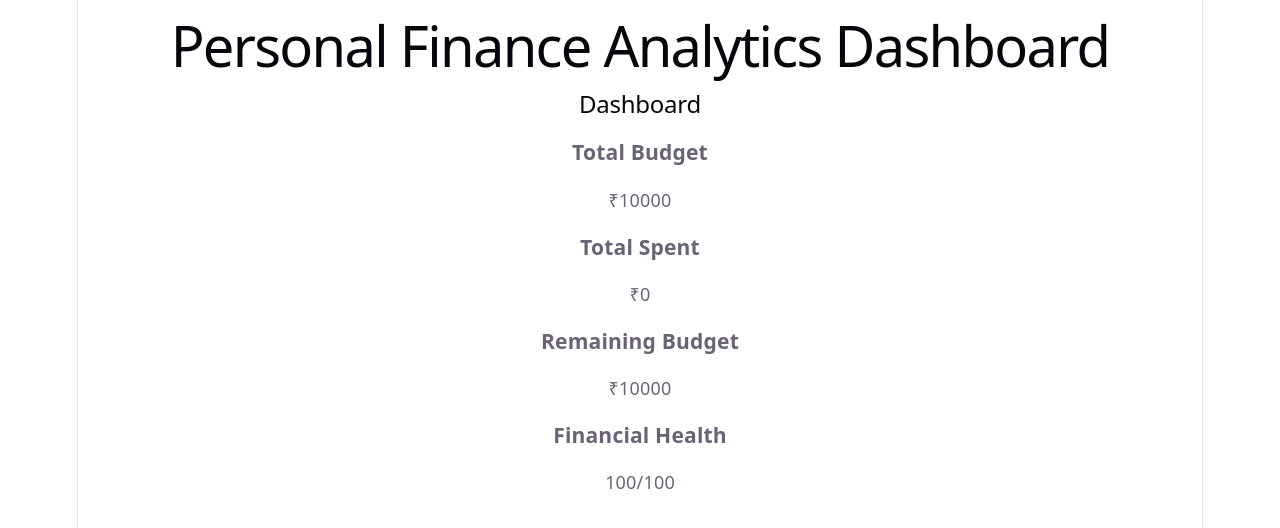
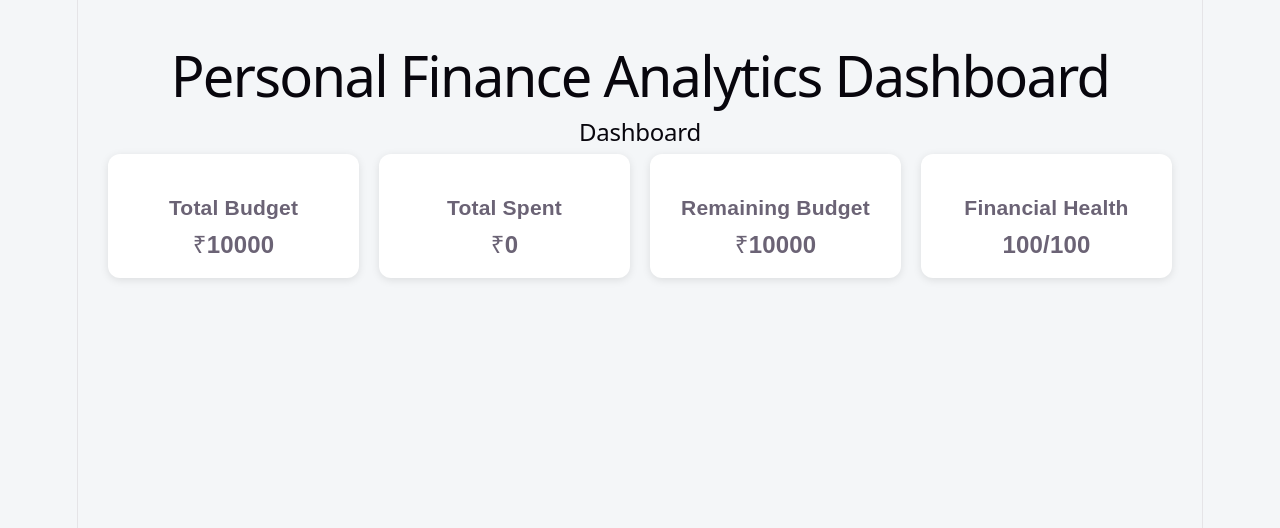
Before and after one commit to skshafiya006/personal-finance-analytics-dashboard, a React (Vite) app: page / in a window 1280 px wide. Shown: the top 528 px of the page. Built offline with nearby package versions, Linux system fonts and the light colour scheme.

Commit message:
Style dashboard cards

```diff
--- a/src/App.css
+++ b/src/App.css
@@ -1,184 +1,37 @@
-.counter {
-  font-size: 16px;
-  padding: 5px 10px;
-  border-radius: 5px;
-  color: var(--accent);
-  background: var(--accent-bg);
-  border: 2px solid transparent;
-  transition: border-color 0.3s;
-  margin-bottom: 24px;
-
-  &:hover {
-    border-color: var(--accent-border);
-  }
-  &:focus-visible {
-    outline: 2px solid var(--accent);
-    outline-offset: 2px;
-  }
+body {
+  margin: 0;
+  font-family: Arial, sans-serif;
+  background-color: #f4f6f8;
 }
 
-.hero {
-  position: relative;
-
-  .base,
-  .framework,
-  .vite {
-    inset-inline: 0;
-    margin: 0 auto;
-  }
-
-  .base {
-    width: 170px;
-    position: relative;
-    z-index: 0;
-  }
-
-  .framework,
-  .vite {
-    position: absolute;
-  }
-
-  .framework {
-    z-index: 1;
-    top: 34px;
-    height: 28px;
-    transform: perspective(2000px) rotateZ(300deg) rotateX(44deg) rotateY(39deg)
-      scale(1.4);
-  }
-
-  .vite {
-    z-index: 0;
-    top: 107px;
-    height: 26px;
-    width: auto;
-    transform: perspective(2000px) rotateZ(300deg) rotateX(40deg) rotateY(39deg)
-      scale(0.8);
-  }
+.app {
+  padding: 30px;
 }
 
-#center {
-  display: flex;
-  flex-direction: column;
-  gap: 25px;
-  place-content: center;
-  place-items: center;
-  flex-grow: 1;
-
-  @media (max-width: 1024px) {
-    padding: 32px 20px 24px;
-    gap: 18px;
-  }
+.title {
+  text-align: center;
+  margin-bottom: 30px;
 }
 
-#next-steps {
-  display: flex;
-  border-top: 1px solid var(--border);
-  text-align: left;
-
-  & > div {
-    flex: 1 1 0;
-    padding: 32px;
-    @media (max-width: 1024px) {
-      padding: 24px 20px;
-    }
-  }
-
-  .icon {
-    margin-bottom: 16px;
-    width: 22px;
-    height: 22px;
-  }
-
-  @media (max-width: 1024px) {
-    flex-direction: column;
-    text-align: center;
-  }
+.dashboard {
+  display: grid;
+  grid-template-columns: repeat(4, 1fr);
+  gap: 20px;
 }
 
-#docs {
-  border-right: 1px solid var(--border);
-
-  @media (max-width: 1024px) {
-    border-right: none;
-    border-bottom: 1px solid var(--border);
-  }
+.card {
+  background: white;
+  padding: 20px;
+  border-radius: 12px;
+  box-shadow: 0px 2px 8px rgba(0,0,0,0.1);
+  text-align: center;
 }
 
-#next-steps ul {
-  list-style: none;
-  padding: 0;
-  display: flex;
-  gap: 8px;
-  margin: 32px 0 0;
-
-  .logo {
-    height: 18px;
-  }
-
-  a {
-    color: var(--text-h);
-    font-size: 16px;
-    border-radius: 6px;
-    background: var(--social-bg);
-    display: flex;
-    padding: 6px 12px;
-    align-items: center;
-    gap: 8px;
-    text-decoration: none;
-    transition: box-shadow 0.3s;
-
-    &:hover {
-      box-shadow: var(--shadow);
-    }
-    .button-icon {
-      height: 18px;
-      width: 18px;
-    }
-  }
-
-  @media (max-width: 1024px) {
-    margin-top: 20px;
-    flex-wrap: wrap;
-    justify-content: center;
-
-    li {
-      flex: 1 1 calc(50% - 8px);
-    }
-
-    a {
-      width: 100%;
-      justify-content: center;
-      box-sizing: border-box;
-    }
-  }
+.card h3 {
+  margin-bottom: 10px;
 }
 
-#spacer {
-  height: 88px;
-  border-top: 1px solid var(--border);
-  @media (max-width: 1024px) {
-    height: 48px;
-  }
+.card p {
+  font-size: 24px;
+  font-weight: bold;
 }
-
-.ticks {
-  position: relative;
-  width: 100%;
-
-  &::before,
-  &::after {
-    content: '';
-    position: absolute;
-    top: -4.5px;
-    border: 5px solid transparent;
-  }
-
-  &::before {
-    left: 0;
-    border-left-color: var(--border);
-  }
-  &::after {
-    right: 0;
-    border-right-color: var(--border);
-  }
-}
--- a/src/App.jsx
+++ b/src/App.jsx
@@ -1,9 +1,12 @@
+import "./App.css";
 import Dashboard from "./components/Dashboard";
 
 function App() {
   return (
-    <div>
-      <h1>Personal Finance Analytics Dashboard</h1>
+    <div className="app">
+      <h1 className="title">
+        Personal Finance Analytics Dashboard
+      </h1>
 
       <Dashboard />
     </div>
--- a/src/components/Dashboard.jsx
+++ b/src/components/Dashboard.jsx
@@ -1,30 +1,30 @@
 function Dashboard() {
   return (
-    <div>
+    <>
       <h2>Dashboard</h2>
 
-      <div>
-        <div>
+      <div className="dashboard">
+        <div className="card">
           <h3>Total Budget</h3>
           <p>₹10000</p>
         </div>
 
-        <div>
+        <div className="card">
           <h3>Total Spent</h3>
           <p>₹0</p>
         </div>
 
-        <div>
+        <div className="card">
           <h3>Remaining Budget</h3>
           <p>₹10000</p>
         </div>
 
-        <div>
+        <div className="card">
           <h3>Financial Health</h3>
           <p>100/100</p>
         </div>
       </div>
-    </div>
+    </>
   );
 }
 
```
